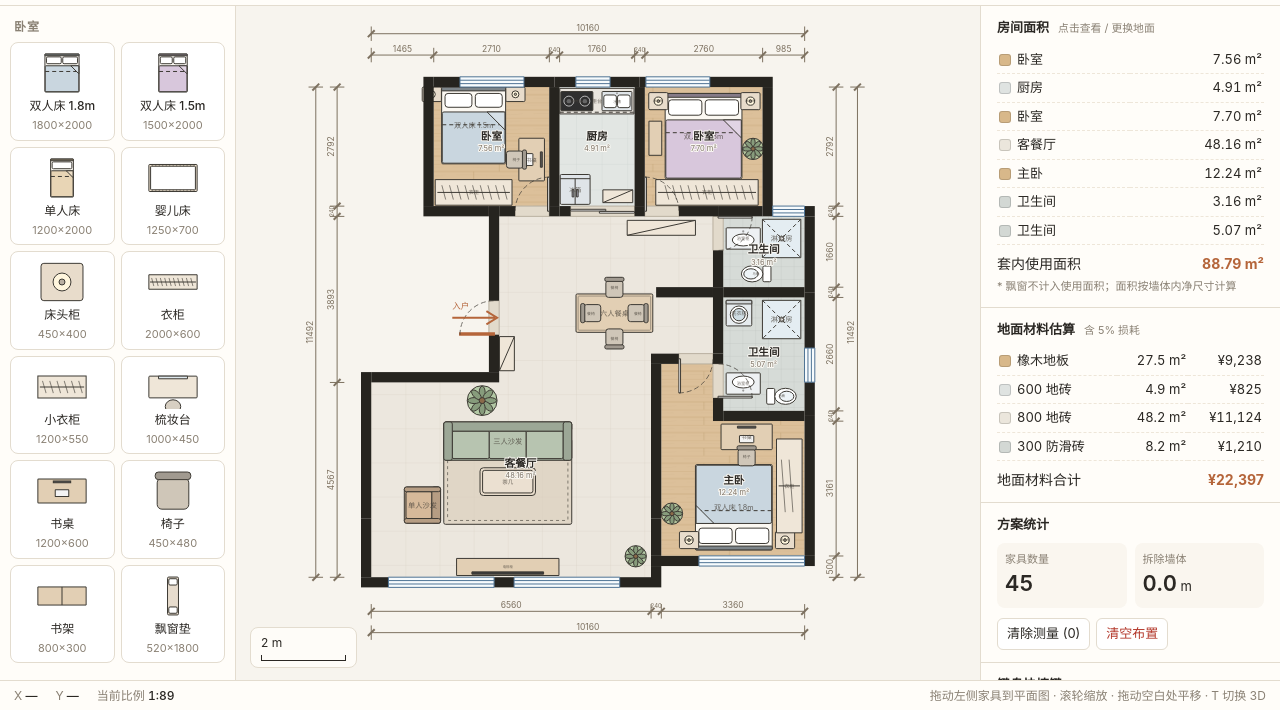
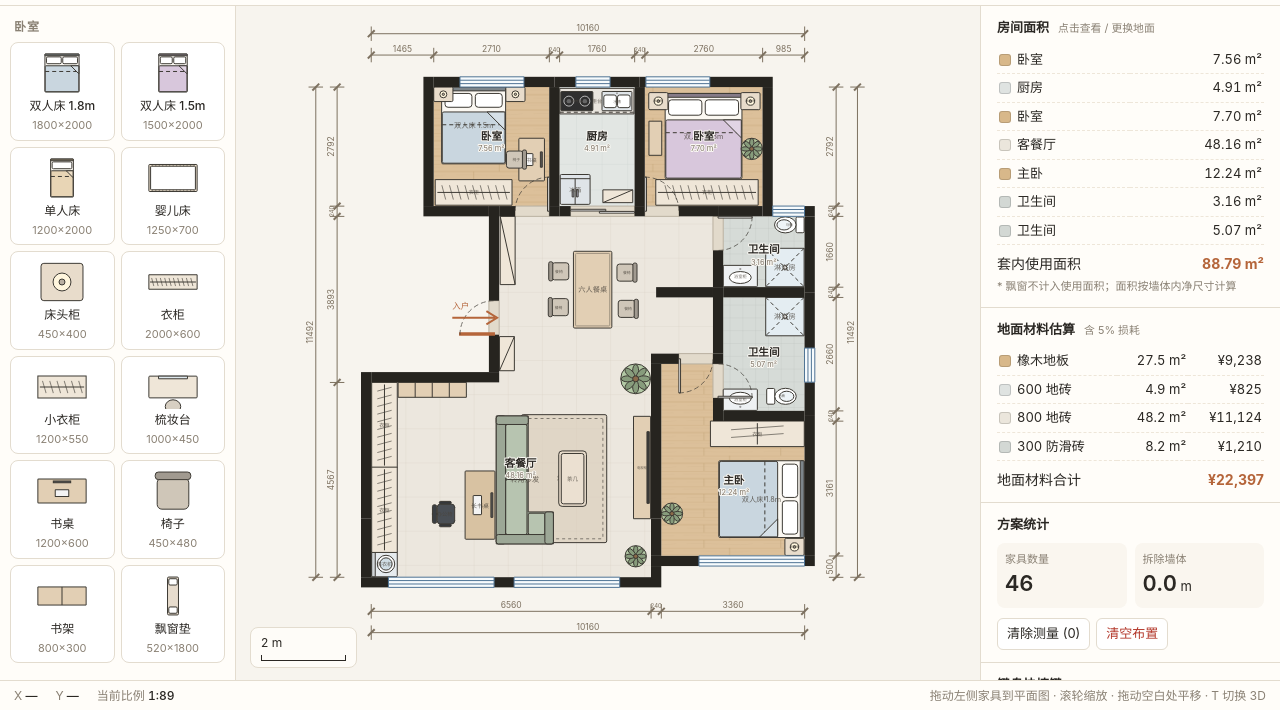
Before and after one commit to eureka2x/floorplan-3d, a plain HTML site: page index.html in a window 1280 px wide. Shown: the part 90-800 px from the top of the page. Drawn offline with nearby package versions, Linux system fonts and the light colour scheme.

Commit message:
默认方案更新为用户的家具布局
导入 户型装修方案 (3).json 的 46 件家具，并把压墙的
15 件做了最小平移（≤60mm）使其完全落在房间内。

Co-Authored-By: Claude Opus 5 (1M context) <noreply@anthropic.com>

```diff
--- a/index.html
+++ b/index.html
@@ -505,54 +505,52 @@ const uid = () => 'f' + Date.now().toString(36) + (_n++);
 const F = (type,name,cx,cy,w,d,rot=0,color) => ({id:uid(),type,name,cx,cy,w,d,rot,color:color||typeColor(type)});
 
 function defaultFurniture(){ return [
-  // 卧室① 1464..4172 × 0..2790
   F('bed','双人床 1.5m',2400,900,1500,1800,0,'#c9d6df'),
-  F('nightstand','床头柜',1420,170,450,340), F('nightstand','床头柜',3380,170,450,340),
-  F('wardrobe','衣柜',2400,2470,1800,600,180),
-  F('desk','书桌',3760,1700,1000,600,90), F('chair','椅子',3400,1700,450,480,90),
-
-  // 厨房 4413..6173 × 0..2790
-  F('counter','橱柜台面',5290,330,1740,600,0),
-  F('stove','燃气灶',4820,330,750,450,0), F('ksink','水槽',5760,330,700,450,0),
-  F('fridge','冰箱',4780,2400,700,700,0), F('cabinet','餐边柜',5780,2560,700,300,180),
-
-  // 卧室② 6413..9173 × 0..2790
+  F('nightstand','床头柜',1690,170,450,340,0,'#e8dccb'),
+  F('nightstand','床头柜',3380,170,450,340,0,'#e8dccb'),
+  F('wardrobe','衣柜',2400,2470,1800,600,180,'#efe6d8'),
+  F('desk','书桌',3760,1700,1000,600,90,'#e2cfb4'),
+  F('chair','椅子',3400,1700,450,480,90,'#cfc6b8'),
+  F('counter','橱柜台面',5290,330,1740,600,0,'#e9e5de'),
+  F('stove','燃气灶',4820,330,750,450,0,'#dcdcdc'),
+  F('ksink','水槽',5760,330,700,450,0,'#e1e6ea'),
+  F('fridge','冰箱',4780,2400,700,700,0,'#dfe4e8'),
+  F('cabinet','餐边柜',5780,2560,700,300,180,'#efe6d8'),
   F('bed','双人床 1.8m',7790,1150,1800,2000,0,'#d8c7dc'),
-  F('nightstand','床头柜',6730,330,450,400), F('nightstand','床头柜',8890,330,450,400),
-  F('wardrobe','衣柜',7870,2470,2400,600,180),
-  F('bookshelf','书架',6660,1200,300,800,0), F('plant','绿植',8950,1450,500,500),
-
-  // 卫生间① 8251..10157 × 3031..4690
-  F('shower','淋浴房',9620,3550,900,900,0),
-  F('toilet','马桶',9020,4380,400,700,90),
-  F('vanity','浴室柜',8720,3550,800,500,0),
-
-  // 卫生间② 8251..10157 × 4931..7590
-  F('shower','淋浴房',9620,5450,900,900,0),
-  F('washer','洗衣机',8620,5300,600,600,0),
-  F('vanity','浴室柜',8720,6950,800,500,180),
-  F('toilet','马桶',9620,7250,400,700,270),
-
-  // 主卧 6799..10157 × 6490..10990
-  F('bed','双人床 1.8m',8500,9850,1800,2000,180,'#c9d6df'),
-  F('nightstand','床头柜',7450,10620,450,400), F('nightstand','床头柜',9700,10620,450,400),
-  F('wardrobe','衣柜',9800,9350,600,2200,0),
-  F('desk','书桌',8800,8200,1200,600,0), F('chair','椅子',8800,8650,450,480,0),
-  F('plant','绿植',7050,10000,500,500),
-
-  // 客餐厅
-  F('shoecab','鞋柜',3180,6250,350,800,0),
-  F('table','六人餐桌',5700,5300,1800,900,0),
-  F('chair','餐椅',5700,4700,450,480,0), F('chair','餐椅',5700,5900,450,480,180),
-  F('chair','餐椅',5150,5300,450,480,270), F('chair','餐椅',6250,5300,450,480,90),
-  F('cabinet','餐边柜',6800,3300,1600,350,0),
-  F('rug','地毯',3200,9250,3000,2000,0),
-  F('coffeetable','茶几',3200,9250,1300,650,0),
-  F('sofa','三人沙发',3200,8300,3000,900,0),
-  F('tvstand','电视柜',3200,11250,2400,400,180),
-  F('armchair','单人沙发',1200,9800,850,850,90),
-  F('plant','大绿植',2600,7350,700,700),
-  F('plant','绿植',6200,11000,500,500),
+  F('nightstand','床头柜',6730,330,450,400,0,'#e8dccb'),
+  F('nightstand','床头柜',8890,330,450,400,0,'#e8dccb'),
+  F('wardrobe','衣柜',7870,2470,2400,600,180,'#efe6d8'),
+  F('bookshelf','书架',6660,1200,300,800,0,'#e2cfb4'),
+  F('plant','绿植',8920,1450,500,500,0,'#a9c39b'),
+  F('shower','淋浴房',9697,4230,900,900,0,'#e4edf2'),
+  F('toilet','马桶',9797,3231,400,700,90,'#ffffff'),
+  F('vanity','浴室柜',8651,4430,800,500,0,'#eef1f3'),
+  F('shower','淋浴房',9697,5381,900,900,0,'#e4edf2'),
+  F('washer','洗衣机',310,11180,600,600,270,'#e6ebee'),
+  F('vanity','浴室柜',8651,7330,800,500,180,'#eef1f3'),
+  F('toilet','马桶',9620,7250,400,700,270,'#ffffff'),
+  F('bed','双人床 1.8m',9147,9660,1800,2000,90,'#c9d6df'),
+  F('nightstand','床头柜',9922,10780,450,400,0,'#e8dccb'),
+  F('wardrobe','衣柜',9051,8129,600,2200,90,'#efe6d8'),
+  F('plant','绿植',7050,10000,500,500,0,'#a9c39b'),
+  F('shoecab','鞋柜',3180,6250,350,800,0,'#efe6d8'),
+  F('table','六人餐桌',5190,4750,1800,900,90,'#e2cfb4'),
+  F('chair','餐椅',5990,4350,450,480,90,'#cfc6b8'),
+  F('chair','餐椅',4390,5160,450,480,270,'#cfc6b8'),
+  F('chair','餐椅',4400,4320,450,480,270,'#cfc6b8'),
+  F('chair','餐椅',6020,5200,450,480,90,'#cfc6b8'),
+  F('cabinet','餐边柜',3198,3831,1600,350,90,'#efe6d8'),
+  F('rug','地毯',4520,9180,3000,2000,90,'#d9cbb8'),
+  F('coffeetable','茶几',4720,9180,1300,650,90,'#e8dccb'),
+  F('tvstand','电视柜',6348,8919,2400,400,90,'#e2cfb4'),
+  F('plant','大绿植',6198,6840,700,700,0,'#a9c39b'),
+  F('plant','绿植',6200,11000,500,500,0,'#a9c39b'),
+  F('desk','长书桌',2550,9800,1600,700,90,'#d8c2a2'),
+  F('bookshelf','大书架',1430,7098,1600,350,180,'#e2cfb4'),
+  F('officechair','办公椅',1720,10010,620,620,270,'#4a4f55'),
+  F('wardrobe','衣柜',310,7923,2000,600,90,'#efe6d8'),
+  F('wardrobe','衣柜',310,9910,2000,600,90,'#efe6d8'),
+  F('cornersofa','转角沙发',3600,9210,3000,1340,270,'#b7c4b0'),
 ];}
 
 function defaultState(){
```
